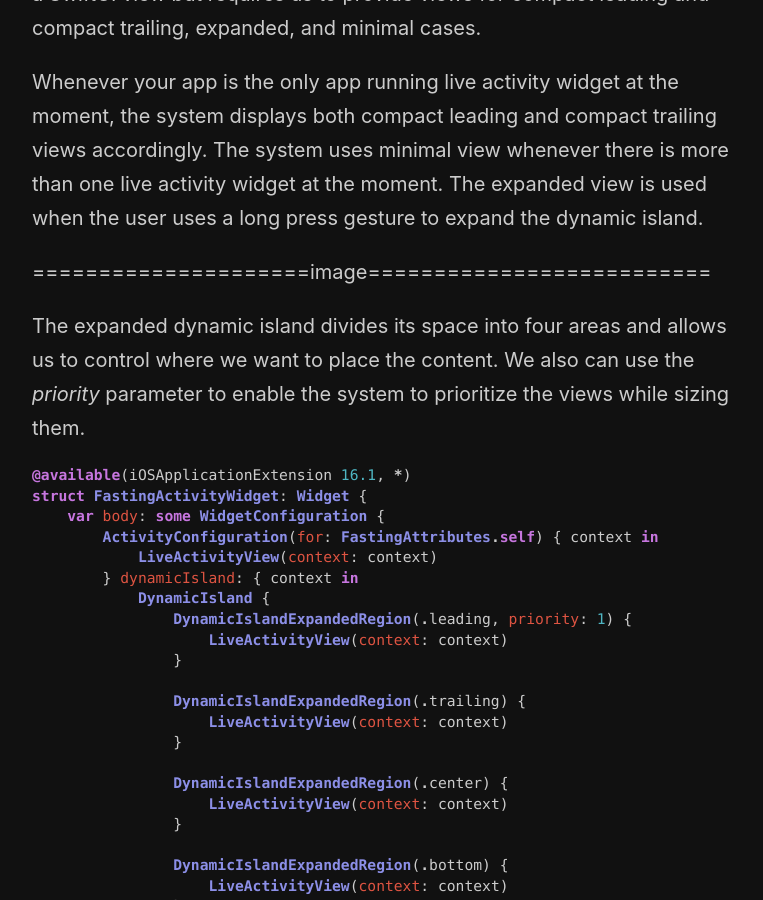
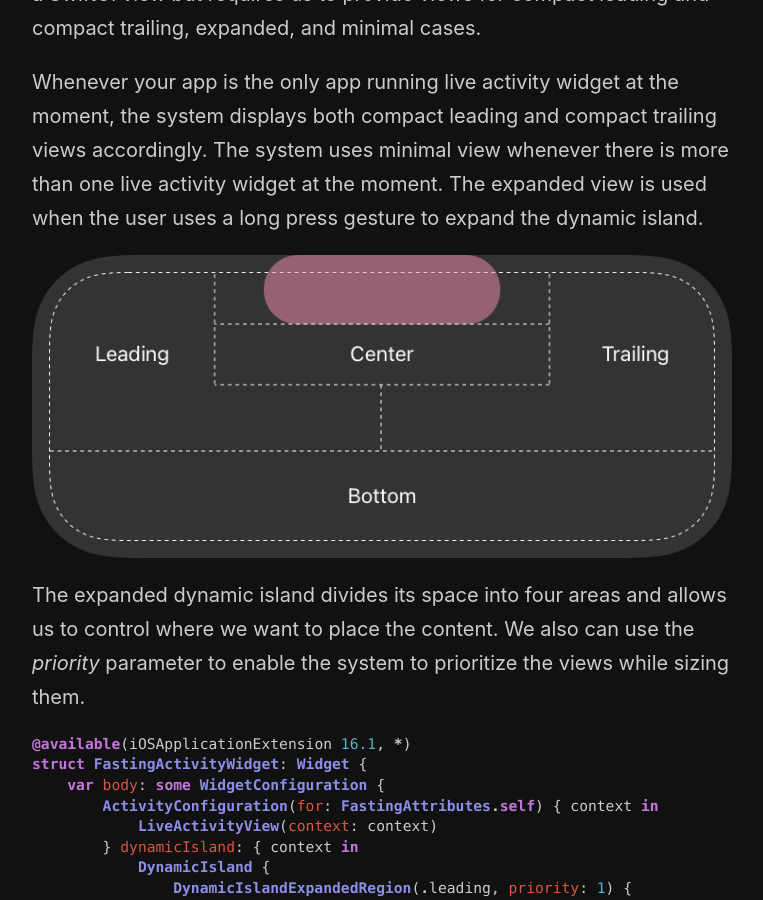
Before and after one commit to mecid/mecid.github.io, a Jekyll site: the page built from _posts/2022-09-28-mastering-dynamic-island-in-swiftui.md, in a window 1280 px wide and 900 px high, scrolled down 1451 px. Shown: the whole window, without its empty margins (258-1021 px from the left). Built offline with Jekyll 4.4.1, drawn with Linux system fonts in a browser that asks for light colours.

Commit message:
dynamic island images added to the post

```diff
--- a/_posts/2022-09-28-mastering-dynamic-island-in-swiftui.md
+++ b/_posts/2022-09-28-mastering-dynamic-island-in-swiftui.md
@@ -44,7 +44,7 @@ WidgetKit has a particular *DynamicIsland* type allowing us to specify how we wa
 
 Whenever your app is the only app running live activity widget at the moment, the system displays both compact leading and compact trailing views accordingly. The system uses minimal view whenever there is more than one live activity widget at the moment. The expanded view is used when the user uses a long press gesture to expand the dynamic island.
 
-=====================image==========================
+![dynamic-island-expanded](/public/dynamic-island-expanded.png)
 
 The expanded dynamic island divides its space into four areas and allows us to control where we want to place the content. We also can use the *priority* parameter to enable the system to prioritize the views while sizing them.
 
```
Also changed, not shown: other parts of _posts/2022-09-28-mastering-dynamic-island-in-swiftui.md (+2 -0 lines).
